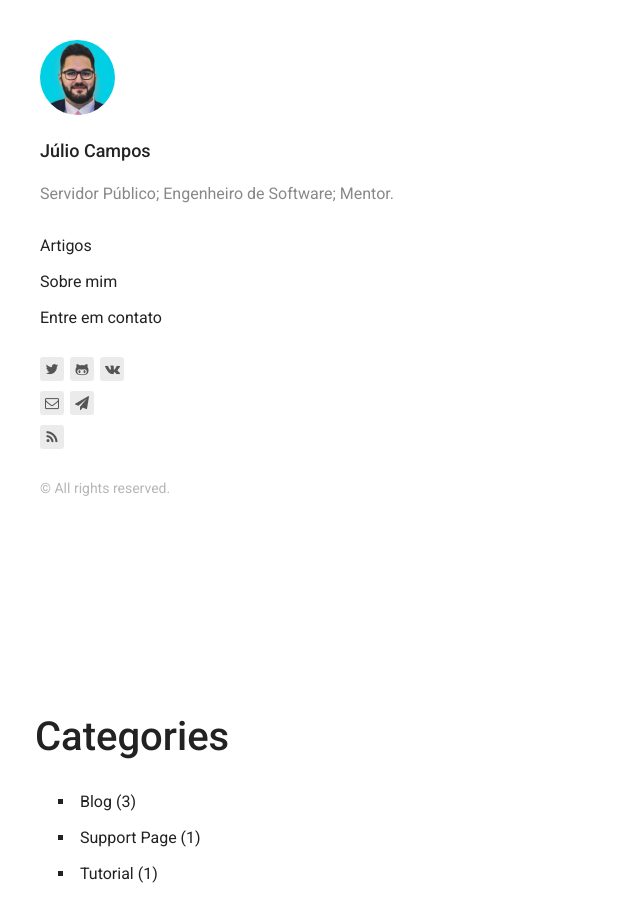
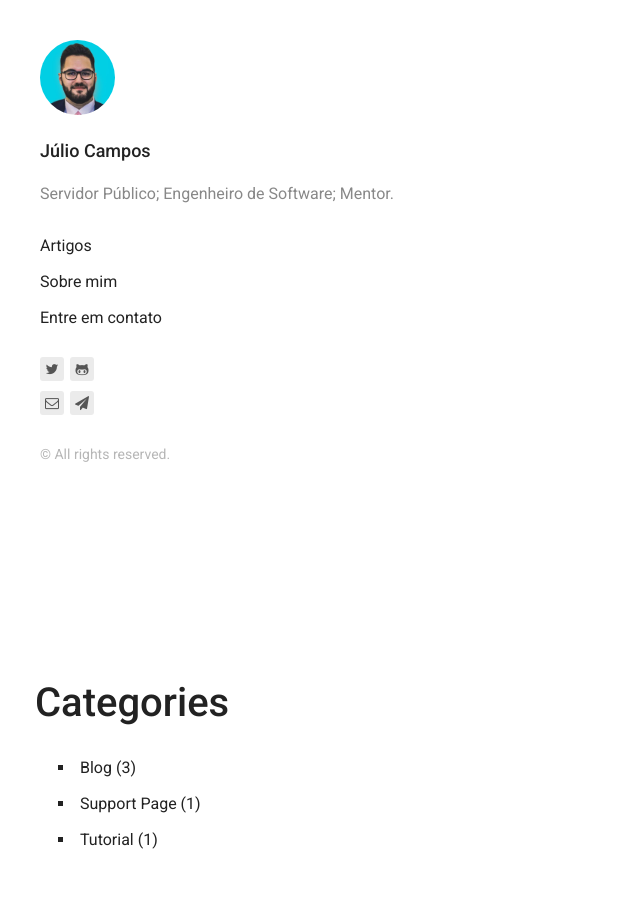
Before and after one commit to jcserracampos/jcserracampos.github.io, a Gatsby site: page /categories in a window 1280 px wide. Shown: the whole page, without its empty margins (0-640 px from the left). Built offline with nearby package versions, Linux system fonts and the light colour scheme; Gatsby itself is replaced by a stand-in of ours; some packages are replaced by stand-ins of ours.

Commit message:
Remove vk and rss references

```diff
--- a/src/components/Links/index.jsx
+++ b/src/components/Links/index.jsx
@@ -9,8 +9,6 @@ class Links extends React.Component {
       telegram: author.telegram,
       twitter: author.twitter,
       github: author.github,
-      vk: author.vk,
-      rss: author.rss,
       email: author.email,
     }
 
@@ -35,15 +33,6 @@ class Links extends React.Component {
               <i className="icon-github" />
             </a>
           </li>
-          <li className="links__list-item">
-            <a
-              href={`https://www.vk.com/${links.vk}`}
-              target="_blank"
-              rel="noopener noreferrer"
-            >
-              <i className="icon-vkontakte" />
-            </a>
-          </li>
         </ul>
         <ul className="links__list">
           <li className="links__list-item">
@@ -57,13 +46,6 @@ class Links extends React.Component {
             </a>
           </li>
         </ul>
-        <ul className="links__list">
-          <li className="links__list-item">
-            <a href={links.rss}>
-              <i className="icon-rss" />
-            </a>
-          </li>
-        </ul>
       </div>
     )
   }
--- a/src/pages/404.jsx
+++ b/src/pages/404.jsx
@@ -46,8 +46,6 @@ export const pageQuery = graphql`
           telegram
           twitter
           github
-          rss
-          vk
         }
       }
     }
--- a/src/pages/categories.jsx
+++ b/src/pages/categories.jsx
@@ -68,8 +68,6 @@ export const pageQuery = graphql`
           telegram
           twitter
           github
-          rss
-          vk
         }
       }
     }
--- a/src/pages/index.jsx
+++ b/src/pages/index.jsx
@@ -50,8 +50,6 @@ export const pageQuery = graphql`
           telegram
           twitter
           github
-          rss
-          vk
         }
       }
     }
--- a/src/pages/tags.jsx
+++ b/src/pages/tags.jsx
@@ -63,8 +63,6 @@ export const pageQuery = graphql`
           telegram
           twitter
           github
-          rss
-          vk
         }
       }
     }
--- a/src/templates/category-template.jsx
+++ b/src/templates/category-template.jsx
@@ -41,8 +41,6 @@ export const pageQuery = graphql`
           telegram
           twitter
           github
-          rss
-          vk
         }
       }
     }
--- a/src/templates/page-template.jsx
+++ b/src/templates/page-template.jsx
@@ -44,8 +44,6 @@ export const pageQuery = graphql`
           telegram
           twitter
           github
-          rss
-          vk
         }
       }
     }
--- a/src/templates/tag-template.jsx
+++ b/src/templates/tag-template.jsx
@@ -41,8 +41,6 @@ export const pageQuery = graphql`
           telegram
           twitter
           github
-          rss
-          vk
         }
       }
     }
```
